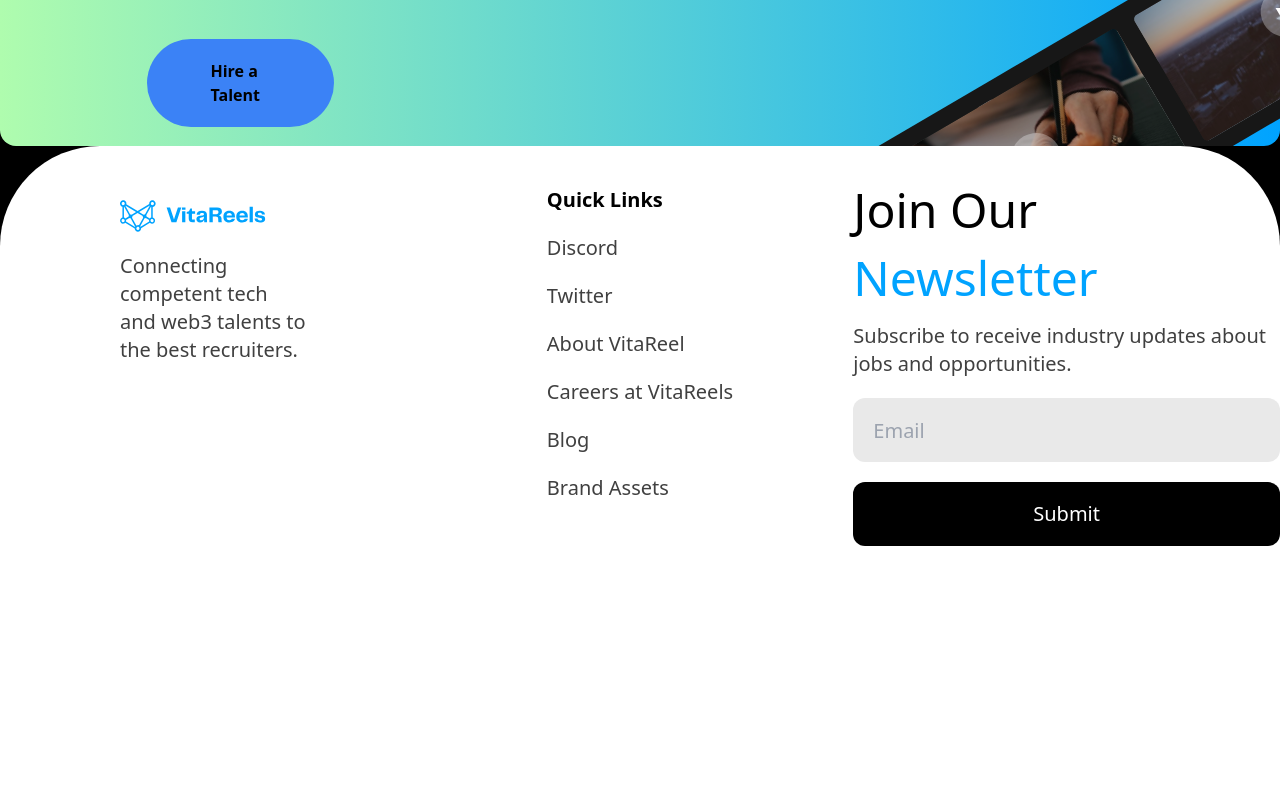
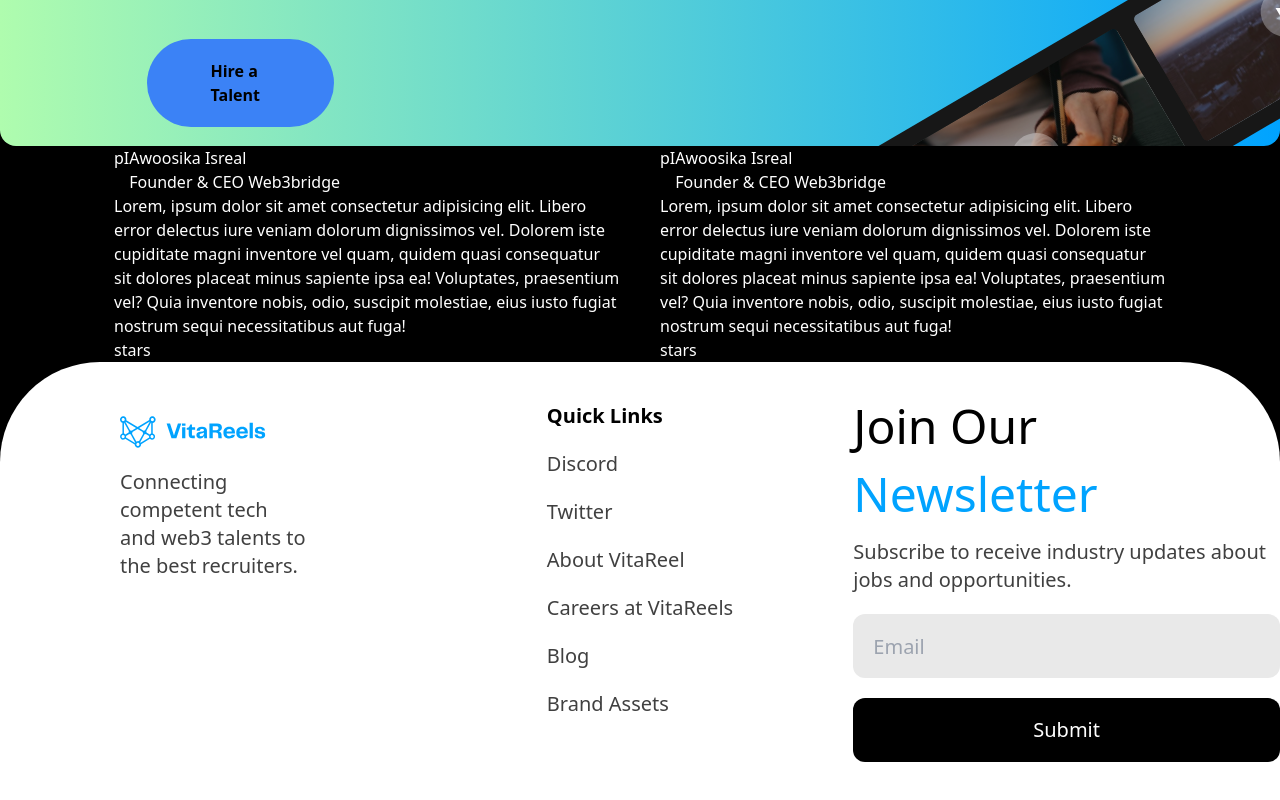
Before and after one commit to LordRanchoatos/vitareels, a Next.js app: page / in a window 1280 px wide. Shown: the part 3226-4026 px from the top of the page. Before the commit the page ends 3892 px from the top, so only its background shows below. Built offline with nearby package versions, Linux system fonts and the light colour scheme.

Commit message:
layout testimony

```diff
--- a/pages/index.tsx
+++ b/pages/index.tsx
@@ -163,7 +163,7 @@
       <section className="h-[455px] 2xl:mx-60 2xl:my-16 bg-gradient-to-r from-[#AFFCAE] to-[#00A3FF] grid grid-cols-1 md:grid-cols-8 rounded-2xl justify-center">
         <div className="col-span-3 flex flex-col justify-center items-center">
           <div className="flex flex-col items-center justify-center">
-            <div  className='pl-10'>
+            <div className="pl-10">
               <p className="text-7xl font-bold text-white">Show your </p>
               <p className="text-7xl font-bold text-white">Skill through</p>
               <p className="text-7xl font-bold text-white">Reels</p>
@@ -175,6 +175,51 @@
         </div>
 
         <div className="hidden md:block h-[100%] w-full col-span-5 md:bg-[url('/reel.svg')] bg-cover"></div>
+      </section>
+
+      <section className='flex justify-center items-center'>
+        <div className="grid grid-cols-1 md:grid-cols-2 gap-x-10">
+          <div className="text-white w-[506px]">
+            <div className="flex">
+              <div>pI</div>
+              <div>
+                <p>Awoosika Isreal</p>
+                <p>Founder & CEO Web3bridge</p>
+              </div>
+            </div>
+            <div>
+              <p>
+                Lorem, ipsum dolor sit amet consectetur adipisicing elit. Libero
+                error delectus iure veniam dolorum dignissimos vel. Dolorem iste
+                cupiditate magni inventore vel quam, quidem quasi consequatur
+                sit dolores placeat minus sapiente ipsa ea! Voluptates,
+                praesentium vel? Quia inventore nobis, odio, suscipit molestiae,
+                eius iusto fugiat nostrum sequi necessitatibus aut fuga!
+              </p>
+              <p>stars</p>
+            </div>
+          </div>
+          <div className="text-white w-[506px]">
+            <div className="flex">
+              <div>pI</div>
+              <div>
+                <p>Awoosika Isreal</p>
+                <p>Founder & CEO Web3bridge</p>
+              </div>
+            </div>
+            <div>
+              <p>
+                Lorem, ipsum dolor sit amet consectetur adipisicing elit. Libero
+                error delectus iure veniam dolorum dignissimos vel. Dolorem iste
+                cupiditate magni inventore vel quam, quidem quasi consequatur
+                sit dolores placeat minus sapiente ipsa ea! Voluptates,
+                praesentium vel? Quia inventore nobis, odio, suscipit molestiae,
+                eius iusto fugiat nostrum sequi necessitatibus aut fuga!
+              </p>
+              <p>stars</p>
+            </div>
+          </div>
+        </div>
       </section>
 
       <footer className="bg-black mb-20">
```
